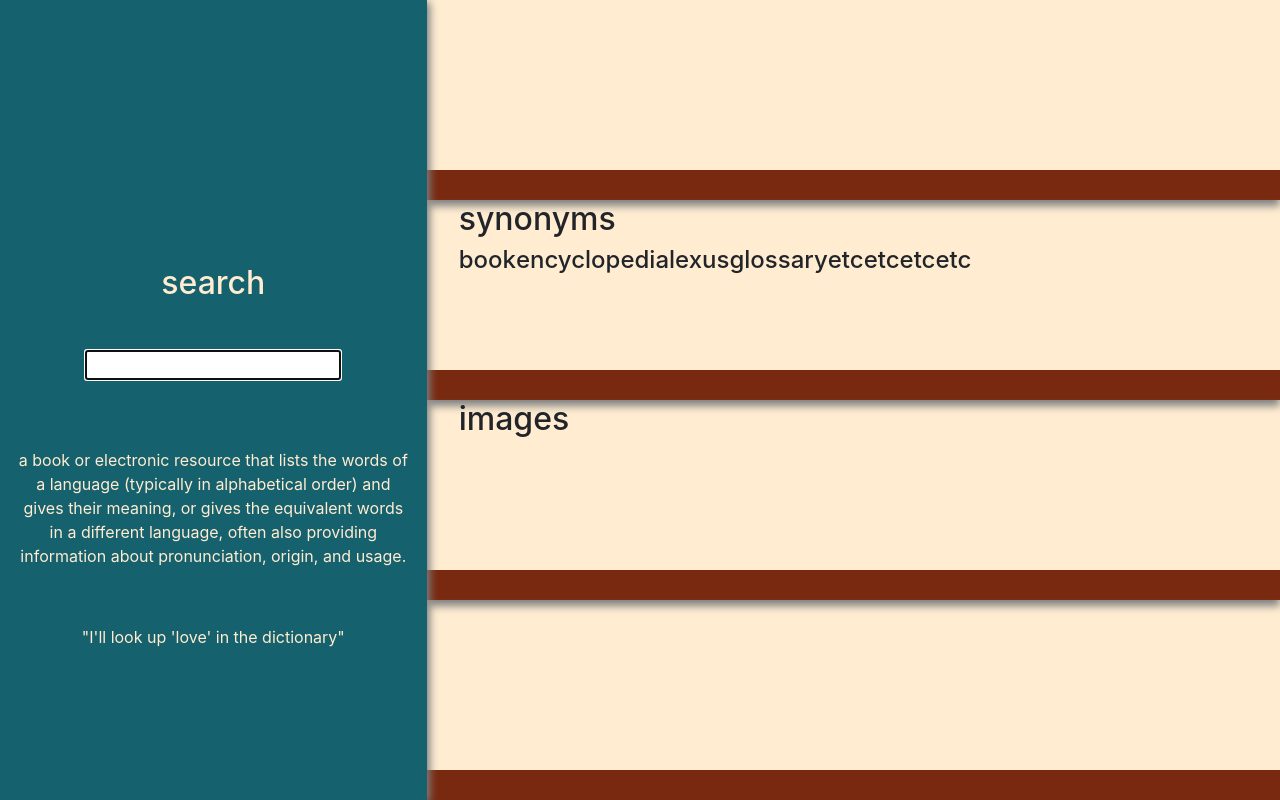
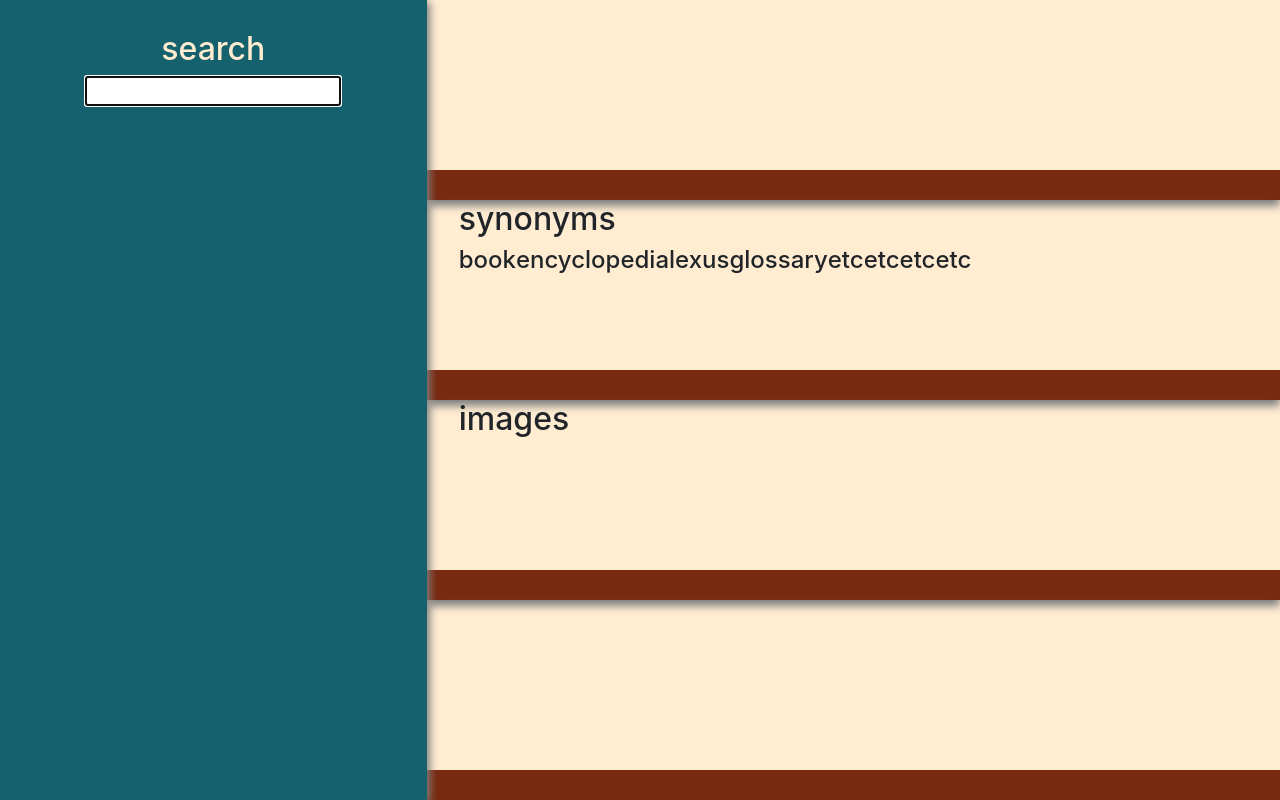
Before and after one commit to maisiemay06/dictionary-project, a React (Create React App) app in the folder dictionary-project/: page / in a window 1280 px wide. Built offline with nearby package versions, Linux system fonts and the light colour scheme.

Commit message:
link API to how word, definitions and examples when searched

```diff
--- a/dictionary-project/src/App.css
+++ b/dictionary-project/src/App.css
@@ -8,21 +8,18 @@
   z-index: 1;
   box-shadow: 3px 2px 8px grey;
   padding: 15px;
+  padding-top: 30px;
   text-align: center;
-  margin: 0 auto;
+  margin: auto;
   height: 100vh;
 }
-.left .row {
-  height: 50%;
+
+.left input {
+  margin-bottom: 20px;
+  text-align: center;
 }
-.left h2 {
-  margin-bottom: -120px;
-}
-.left form {
-  padding-bottom: 20px;
-}
-.left p {
-  margin-top: -60px;
+.left span {
+  margin-bottom: 30px;
 }
 
 .right {
--- a/dictionary-project/src/Definition.js
+++ b/dictionary-project/src/Definition.js
@@ -1,12 +1,23 @@
 import React, { useState } from "react";
+import Meaning from "./Meaning.js";
 
 export default function Definition(props) {
     console.log(props.result);
-    return (
+    if (props.result) {
+        return (
         <div className="definition row align-items-start">
-            <h1 id="word">{props.result.word}</h1>
-            <p id="description">a book or electronic resource that lists the words of a language (typically in alphabetical order) and gives their meaning, or gives the equivalent words in a different language, often also providing information about pronunciation, origin, and usage.</p>
-            <p id="example">"I'll look up 'love' in the dictionary"</p>
+            <h1>{props.result.word}</h1>
+            {props.result.meanings.map(function (meaning, index) {
+                return (
+                    <span key={index}>
+                        <Meaning meaning={meaning}/>
+
+                    </span>
+                )
+            })}
         </div>
-    )
+        )
+} else {
+    return null
 }
+}
--- /dev/null
+++ b/dictionary-project/src/Meaning.js
@@ -0,0 +1,11 @@
+import React from "react";
+
+export default function Meaning(props) {
+    return (
+        <span>
+            <h6>{props.meaning.partOfSpeech}</h6>
+            <p>{props.meaning.definitions[0].definition}</p>
+            <i>"{props.meaning.definitions[0].example}"</i>
+        </span>
+    )
+}
--- a/dictionary-project/src/SearchBar.js
+++ b/dictionary-project/src/SearchBar.js
@@ -4,7 +4,7 @@ import Definition from "./Definition";
 
 export default function SearchBar() {
     let [keyword, setKeyword] = useState("");
-    let [result, setResult] = useState({});
+    let [result, setResult] = useState(null);
 
     function handleResponse(response) {
         setResult(response.data[0]);
```
